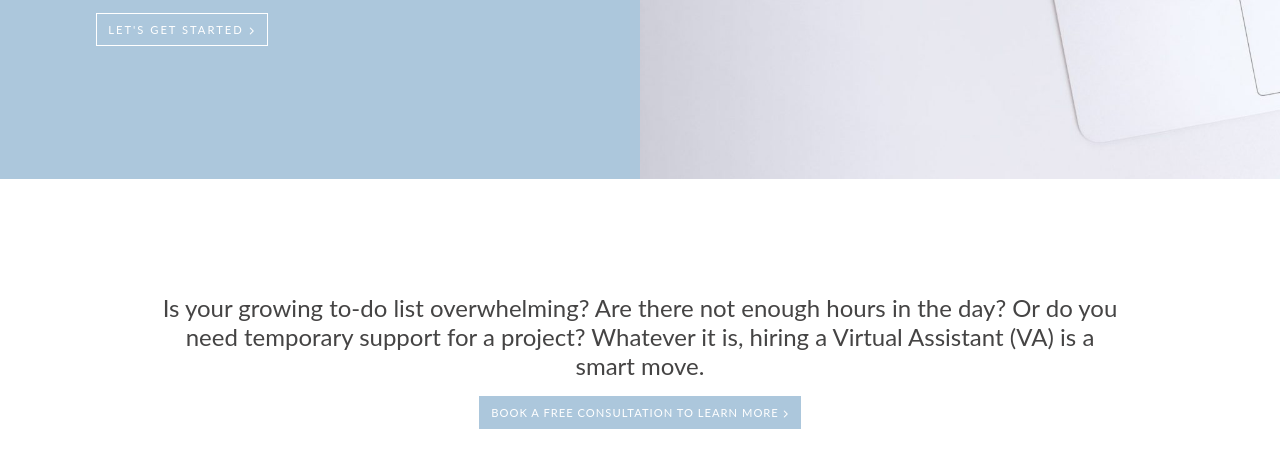
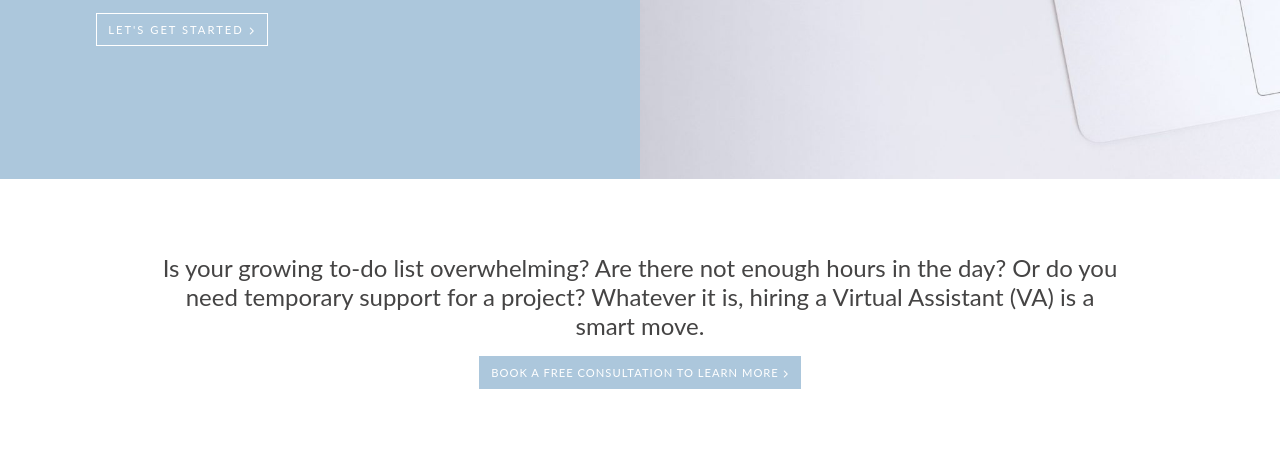
Before and after one commit to toowee-le/virtual-toowee, a plain HTML site: page dist/index.html in a window 1280 px wide. Shown: the part 335-800 px from the top of the page. Drawn offline with Linux system fonts and the light colour scheme.

Commit message:
Delete margins

```diff
--- a/dist/scss/style.css
+++ b/dist/scss/style.css
@@ -157,7 +157,6 @@ body a {
           justify-content: center;
   text-align: center;
   height: 300px;
-  margin: 2.5em 0;
 }
 
 #intro .container h2 {
--- a/dist/scss/style.scss
+++ b/dist/scss/style.scss
@@ -118,7 +118,6 @@ body {
         justify-content: center;
         text-align: center;
         height: 300px;
-        margin: 2.5em 0;
 
         h2 {
             font-weight: 400;
```
